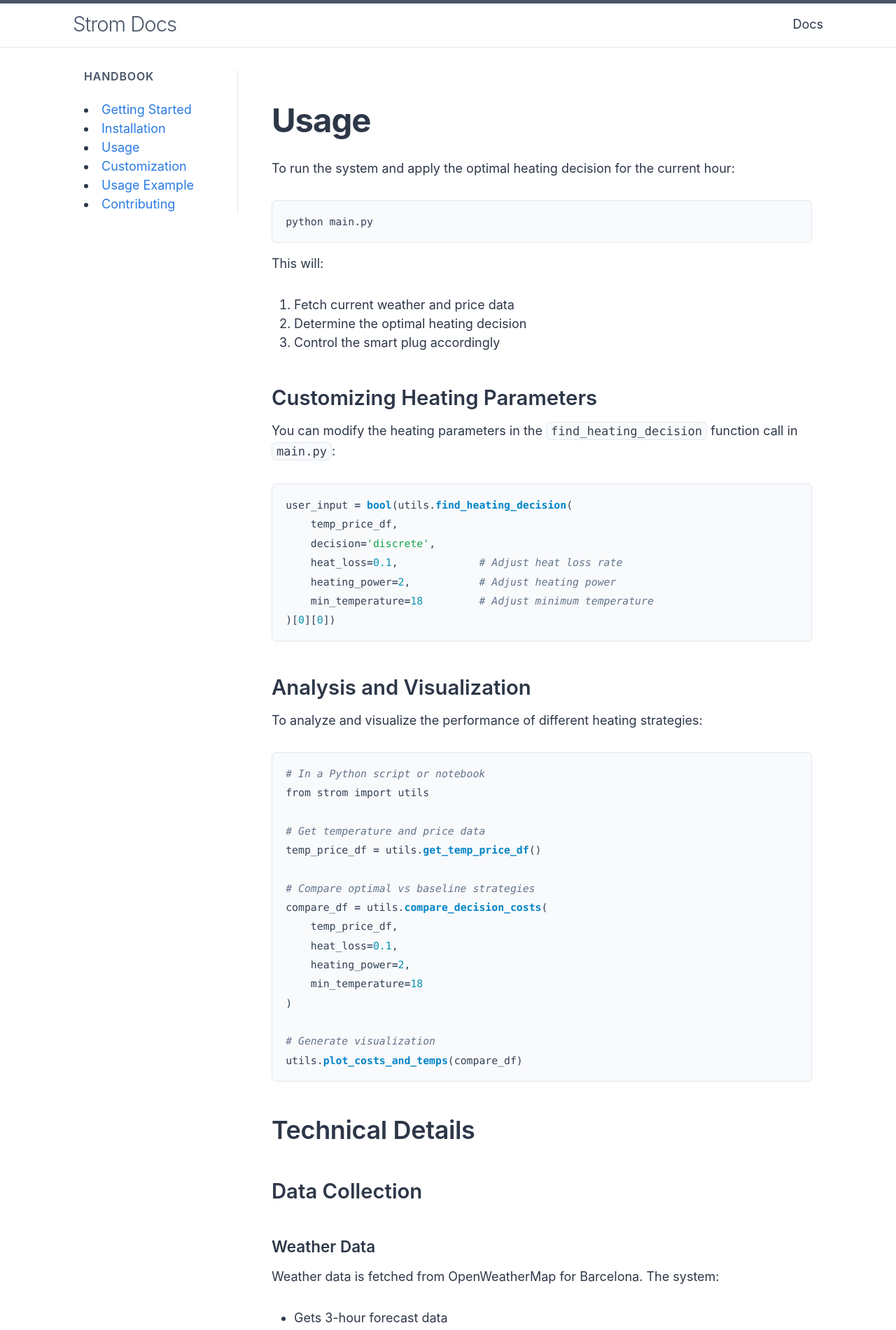
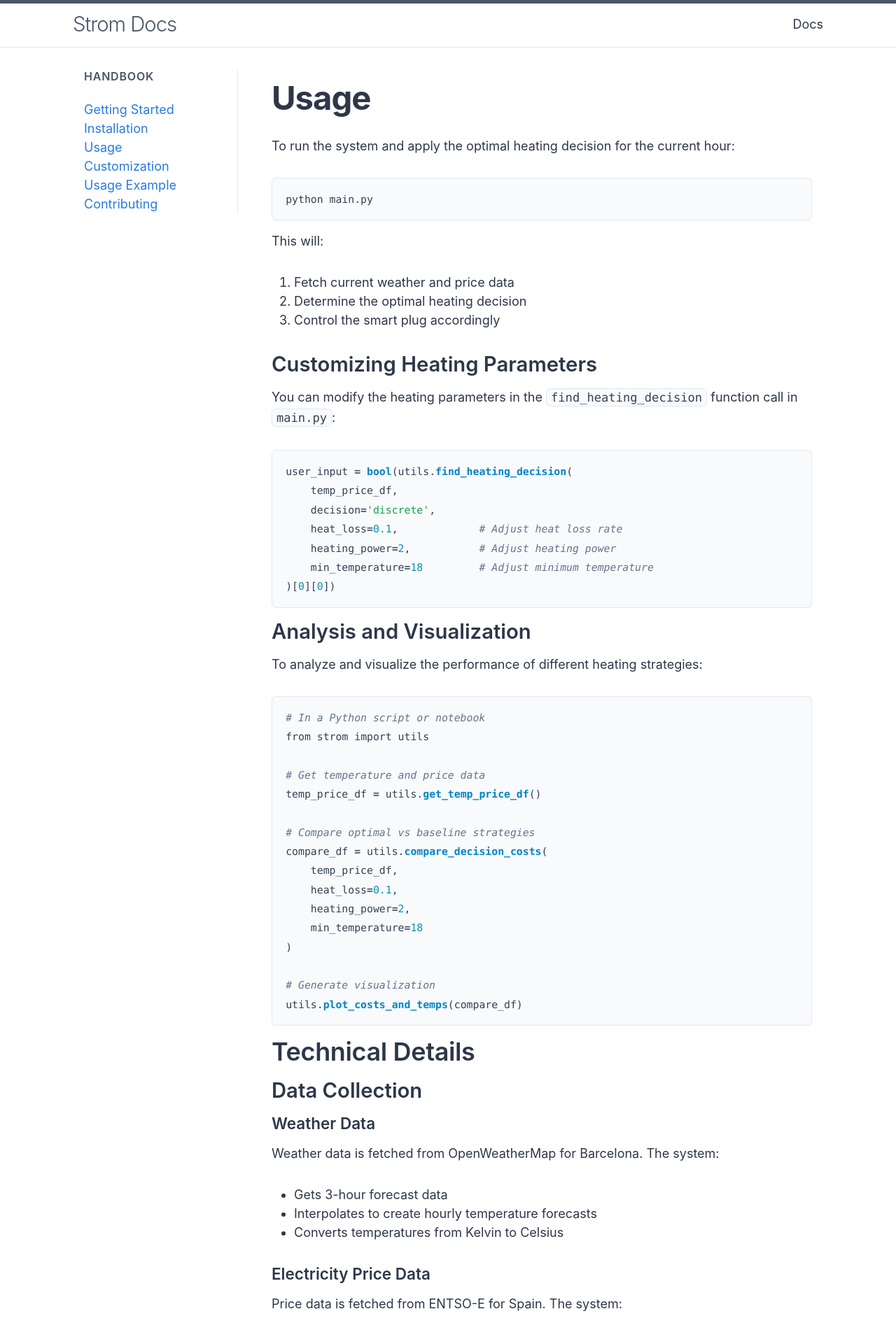
Before and after one commit to janbsc4/strom-docs, a Jekyll site: the page built from _posts/2025-03-05-usage.md, in a window 1280 px wide. Shown: the top 1901 px of the page at 70% size. Built offline with Jekyll 4.4.1, drawn with Linux system fonts in a browser that asks for light colours.

Commit message:
Extremely minor layout tweaks

```diff
--- a/assets/css/base.css
+++ b/assets/css/base.css
@@ -73,7 +73,7 @@
 h1, h2, h3, h4, h5, h6 {
   font-weight: 600;
   line-height: 1.2;
-  margin-top: calc(var(--spacing-unit) * 1.5);
+  margin-top: calc(var(--spacing-unit) * 0.5);
   margin-bottom: calc(var(--spacing-unit) * 0.5);
 }
 
--- a/assets/css/main.css
+++ b/assets/css/main.css
@@ -73,6 +73,7 @@
 }
 
 .sidebar {
+  list-style: none;
   width: 220px;
   flex-shrink: 0;
   position: sticky;
@@ -92,7 +93,6 @@
 }
 
 .sidebar-content ul {
-  list-style: none;
   padding: 0;
   margin: 0;
 }
```
